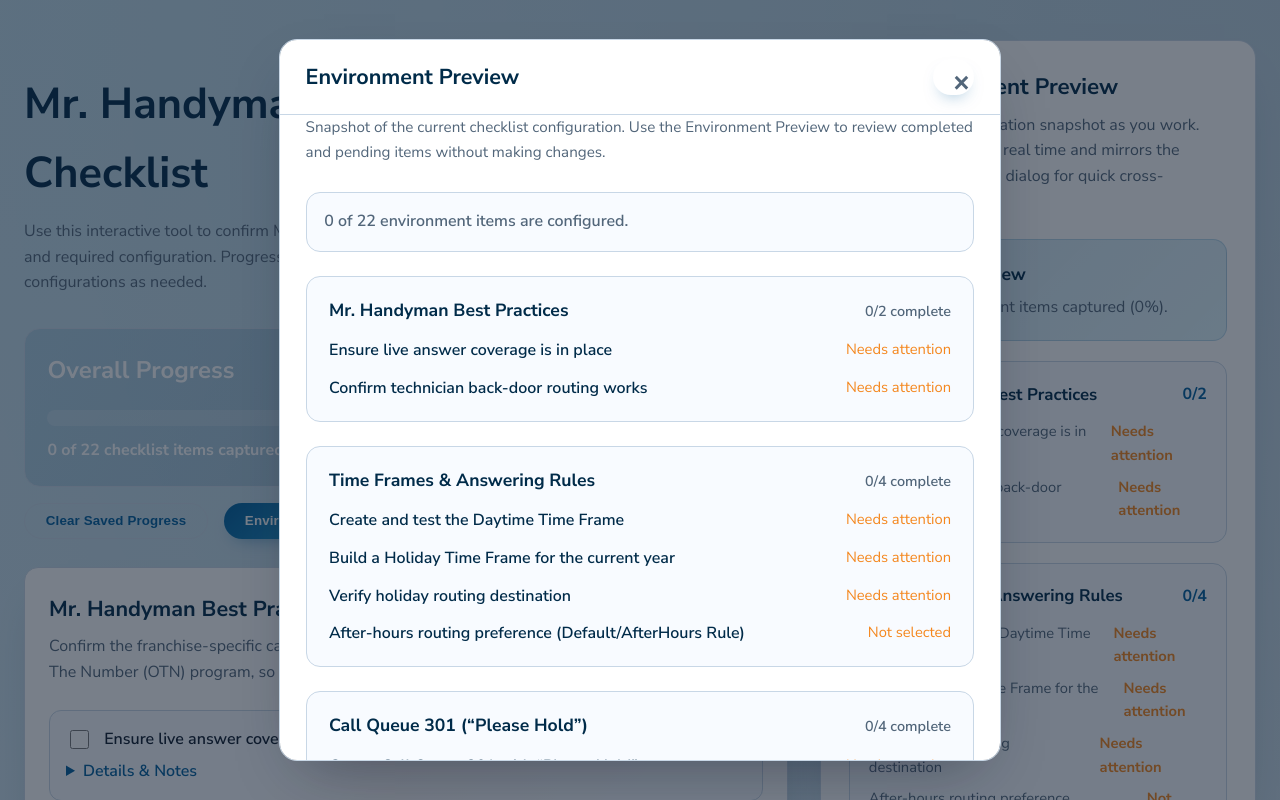
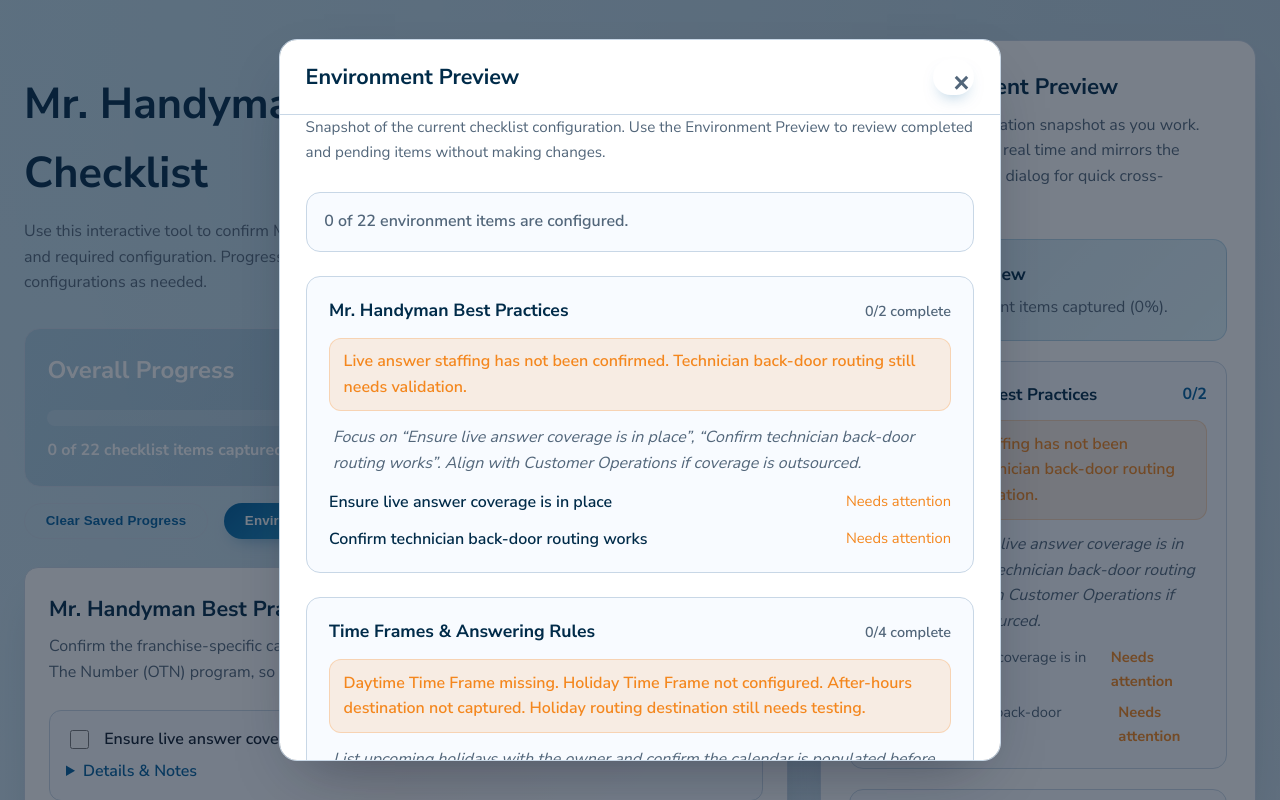
Before and after one commit to emccallveazey/BestPracticeGuides, a website: page public/index.html in a window 1280 px wide. Both pictures are taken after a click on the button "Environment Preview". Shown: the top 800 px of the page. Drawn offline with Linux system fonts and the light colour scheme.

Commit message:
Enhance environment preview summaries

```diff
--- a/public/script.js
+++ b/public/script.js
@@ -676,14 +676,14 @@
 document.addEventListener('DOMContentLoaded', init);
 
 function computeSectionPreview(section) {
+  const helpers = createStateHelpers(section);
   const items = [];
 
-  (section.tasks || []).forEach((task) => {
-    const done = Boolean(savedState.tasks[task.id]);
+  (helpers.tasks || []).forEach((task) => {
     items.push({
       label: task.label,
-      state: done ? 'complete' : 'pending',
-      text: done ? 'Complete' : 'Needs attention',
+      state: task.completed ? 'complete' : 'pending',
+      text: task.completed ? 'Complete' : 'Needs attention',
     });
   });
 
@@ -710,11 +710,16 @@
     }
   });
 
+  const crossCheck = section.crossCheck ? section.crossCheck(helpers) : null;
+  const suggestion = section.suggestions ? section.suggestions(helpers) : '';
+
   return {
     title: section.title,
     completed: items.filter((item) => item.state === 'complete').length,
     total: items.length,
     items,
+    crossCheck,
+    suggestion,
   };
 }
 
@@ -778,6 +783,21 @@
     headerEl.appendChild(progressEl);
 
     sectionEl.appendChild(headerEl);
+
+    if (section.crossCheck && section.crossCheck.message) {
+      const statusEl = document.createElement('p');
+      statusEl.className = 'live-preview__section-status';
+      statusEl.dataset.tone = section.crossCheck.tone || 'info';
+      statusEl.textContent = section.crossCheck.message;
+      sectionEl.appendChild(statusEl);
+    }
+
+    if (section.suggestion) {
+      const suggestionEl = document.createElement('p');
+      suggestionEl.className = 'live-preview__section-suggestion';
+      suggestionEl.textContent = section.suggestion;
+      sectionEl.appendChild(suggestionEl);
+    }
 
     if (section.items.length) {
       const itemsList = document.createElement('ul');
@@ -844,6 +864,21 @@
     headerEl.appendChild(progressEl);
 
     sectionEl.appendChild(headerEl);
+
+    if (section.crossCheck && section.crossCheck.message) {
+      const statusEl = document.createElement('p');
+      statusEl.className = 'preview__section-status';
+      statusEl.dataset.tone = section.crossCheck.tone || 'info';
+      statusEl.textContent = section.crossCheck.message;
+      sectionEl.appendChild(statusEl);
+    }
+
+    if (section.suggestion) {
+      const suggestionEl = document.createElement('p');
+      suggestionEl.className = 'preview__section-suggestion';
+      suggestionEl.textContent = section.suggestion;
+      sectionEl.appendChild(suggestionEl);
+    }
 
     if (section.items.length) {
       const itemsList = document.createElement('div');
--- a/public/styles.css
+++ b/public/styles.css
@@ -157,6 +157,46 @@
   background: var(--surface-soft);
   display: grid;
   gap: 0.75rem;
+}
+
+.live-preview__section-status,
+.preview__section-status {
+  margin: 0;
+  padding: 0.65rem 0.85rem;
+  border-radius: 12px;
+  font-weight: 600;
+  border: 1px solid rgba(0, 95, 158, 0.2);
+  background: rgba(0, 95, 158, 0.08);
+  color: var(--clarity-blue);
+}
+
+.live-preview__section-status[data-tone='success'],
+.preview__section-status[data-tone='success'] {
+  border-color: rgba(13, 140, 111, 0.2);
+  background: rgba(13, 140, 111, 0.12);
+  color: var(--success);
+}
+
+.live-preview__section-status[data-tone='warning'],
+.preview__section-status[data-tone='warning'] {
+  border-color: rgba(244, 135, 30, 0.24);
+  background: rgba(244, 135, 30, 0.12);
+  color: var(--warning);
+}
+
+.live-preview__section-status[data-tone='danger'],
+.preview__section-status[data-tone='danger'] {
+  border-color: rgba(194, 69, 45, 0.24);
+  background: rgba(194, 69, 45, 0.1);
+  color: var(--danger);
+}
+
+.live-preview__section-suggestion,
+.preview__section-suggestion {
+  margin: 0;
+  color: var(--text-muted);
+  font-style: italic;
+  padding-left: 0.25rem;
 }
 
 .live-preview__section-header {
@@ -583,6 +623,8 @@
   border-radius: 14px;
   padding: 1.2rem 1.4rem;
   background: var(--surface-soft);
+  display: grid;
+  gap: 0.85rem;
 }
 
 .preview__section-header {
@@ -590,7 +632,7 @@
   align-items: baseline;
   justify-content: space-between;
   gap: 0.75rem;
-  margin-bottom: 0.9rem;
+  margin: 0;
 }
 
 .preview__section-title {
```
